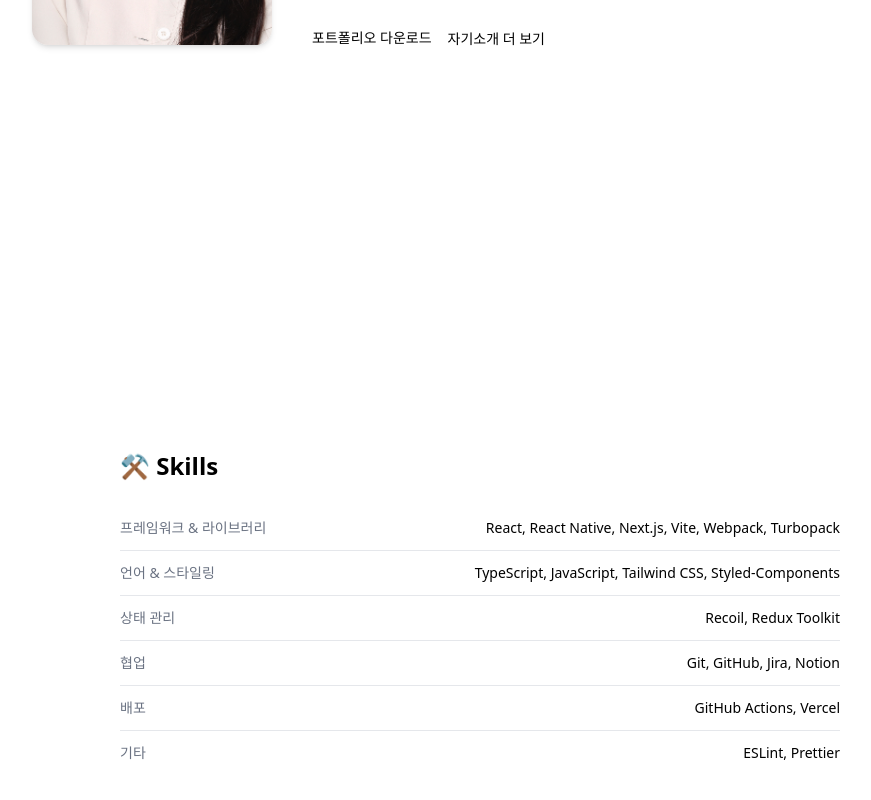
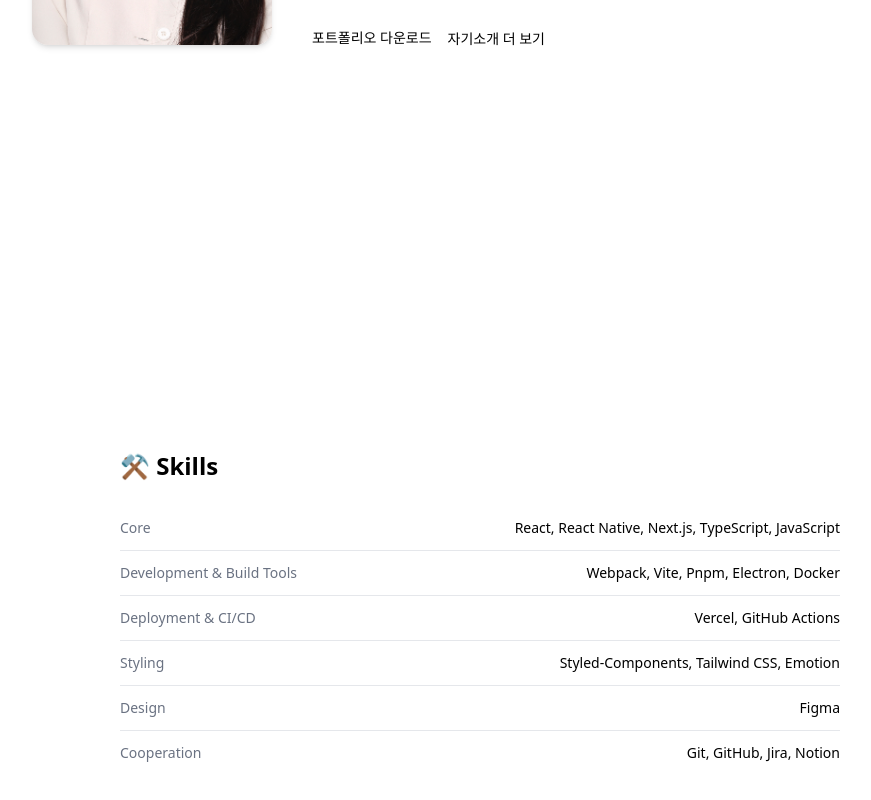
Before and after one commit to Paicearea/paicearea-intro, a Next.js app: page / in a window 1280 px wide. Shown: the part 560-1360 px from the top of the page, without its empty margins (160-1031 px from the left). Built offline with nearby package versions, Linux system fonts and the light colour scheme; no server answers.

Commit message:
feat: 프로필, 스킬, 포트폴리오 파일 수정 및 변경

```diff
--- a/public/content/about.mdx
+++ b/public/content/about.mdx
@@ -2,13 +2,11 @@
 title: "About Me"
 ---
 
-사람들과, 그리고 그와 공존하는 모든 것들이 편리해질 수 있는 서비스에 관심이 있습니다.
-사용자의 목소리에 귀 기울이고, 이를 데이터와 디자인으로 풀어내어 사람들에게 필요한 서비스를 기획하고 구현하는 것을 목표로 하고 있습니다.
-
-본교 **웹 개발 연합 동아리의 프론트엔드 교육팀장**으로 활동하며, 교육 자료 제작과 정기 세션·코드 리뷰를 운영해 팀의 학습 문화와 협업 체계를 정립했습니다. 동기와 후배들이 성장할 수 있는 환경을 만드는 동시에, 저 역시 지식을 나누고 소통하며 리더십을 키울 수 있었습니다.
-
-또한 사내 **업무 자동화 개발 TF**에 참여해 프로젝트를 기획·조율하고 직접 개발에 참여하여 팀의 업무 시간을 약 **30% 단축**했습니다. 단순한 개발을 넘어 문제의 본질을 정의하고 해결 방안을 구조화하며, 팀이 성과를 낼 수 있도록 리딩한 경험은 저에게 PM으로서의 역량을 길러주었습니다.
-
-실제 사용자 요구를 반영한 서비스를 기획·개발하여 **학술제에서 수상**한 경험도 있습니다. 이 과정에서 기술적 완성도뿐만 아니라, 아이디어를 실제 성과로 연결하는 책임감과 실행력을 배웠습니다.
-
-앞으로도 이러한 경험을 바탕으로 **기술과 디자인의 경계를 연결하는 PM이자 프론트엔드 개발자**로서, 사람들의 삶을 더욱 풍요롭게 하는 혁신적인 솔루션을 만들어 나가겠습니다.
+사용자와 기술이 함께 성장할 수 있는 서비스를 만드는 데 관심이 있습니다.
+디자인 트렌드를 반영한 감각적인 UI와, 사용자 입장에서 생각하는 UX 구현을 목표로 합니다.
+사내 업무 자동화 웹툴 개발 TF에 참여해 팀의 업무 시간을 약 75% 단축하며 프로세스 효율을 개선한 경험이 있습니다.
+또한, 교내 웹 개발 연합 동아리에서 프론트엔드 교육팀장으로 활동하며, 교육 자료 제작과 주간 세션 운영, 코드 리뷰를 통해 팀의 학습 문화를 이끌었습니다.
+사용자 요구를 반영한 서비스를 기획·개발해 교내 학술제에서 수상한 경험도 있습니다.
+이 과정을 통해 서비스 완성도를 높이는 책임감과 협업의 가치를 배웠습니다.
+앞으로도 기술과 디자인의 경계를 허물며,
+사람들의 삶을 조금 더 편리하고 풍요롭게 만드는 솔루션을 만들어가겠습니다.
--- a/public/data/profile.json
+++ b/public/data/profile.json
@@ -1,6 +1,6 @@
 {
   "name": "Paicearea",
-  "role": "PM / UI·UX Designer / Frontend Developer",
+  "role": "Frontend Developer / PM / UI·UX Designer / QA Tester",
   "description": "불가능은 없다는 믿음으로,\n언제나 새로운 도전에 나서는 배채은입니다.",
   "greeting": "안녕하세요, 배채은입니다",
   "location": "Yongin, South Korea",
--- a/public/data/skills.json
+++ b/public/data/skills.json
@@ -2,35 +2,28 @@
   "title": "⚒️ Skills",
   "categories": [
     {
-      "title": "프레임워크 & 라이브러리",
-      "items": [
-        "React",
-        "React Native",
-        "Next.js",
-        "Vite",
-        "Webpack",
-        "Turbopack"
-      ]
+      "title": "Core",
+      "items": ["React", "React Native", "Next.js", "TypeScript", "JavaScript"]
     },
     {
-      "title": "언어 & 스타일링",
-      "items": ["TypeScript", "JavaScript", "Tailwind CSS", "Styled-Components"]
+      "title": "Development & Build Tools",
+      "items": ["Webpack", "Vite", "Pnpm", "Electron", "Docker"]
     },
     {
-      "title": "상태 관리",
-      "items": ["Recoil", "Redux Toolkit"]
+      "title": "Deployment & CI/CD",
+      "items": ["Vercel", "GitHub Actions"]
     },
     {
-      "title": "협업",
-      "items": ["Git", "GitHub", "Jira", "Notion"]
+      "title": "Styling",
+      "items": ["Styled-Components", "Tailwind CSS", "Emotion"]
     },
     {
-      "title": "배포",
-      "items": ["GitHub Actions", "Vercel"]
+      "title": "Design",
+      "items": ["Figma"]
     },
     {
-      "title": "기타",
-      "items": ["ESLint", "Prettier"]
+      "title": "Cooperation",
+      "items": ["Git", "GitHub", "Jira", "Notion"]
     }
   ]
 }
--- a/src/components/ResumeDownloadButton.tsx
+++ b/src/components/ResumeDownloadButton.tsx
@@ -3,7 +3,7 @@
 export default function ResumeDownloadButton() {
   return (
     <a
-      href="/공통_Notion.pdf"
+      href="/배채은_포트폴리오.pdf"
       download
       className="text-sm dark:text-white hover:underline cursor-alias whitespace-nowrap"
     >
```
Also changed, not shown: 2 other files (tests, documents, lock files or other folders).
